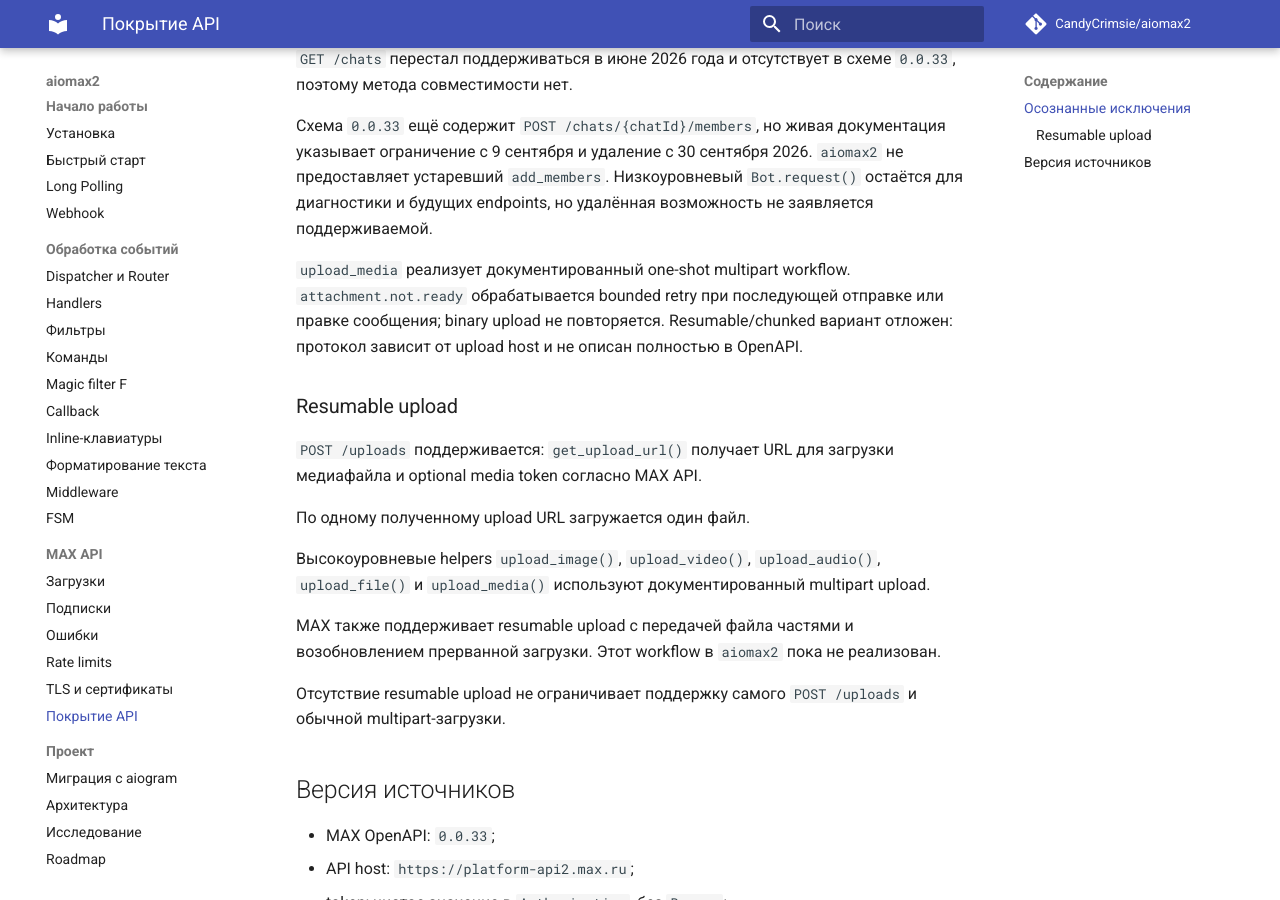
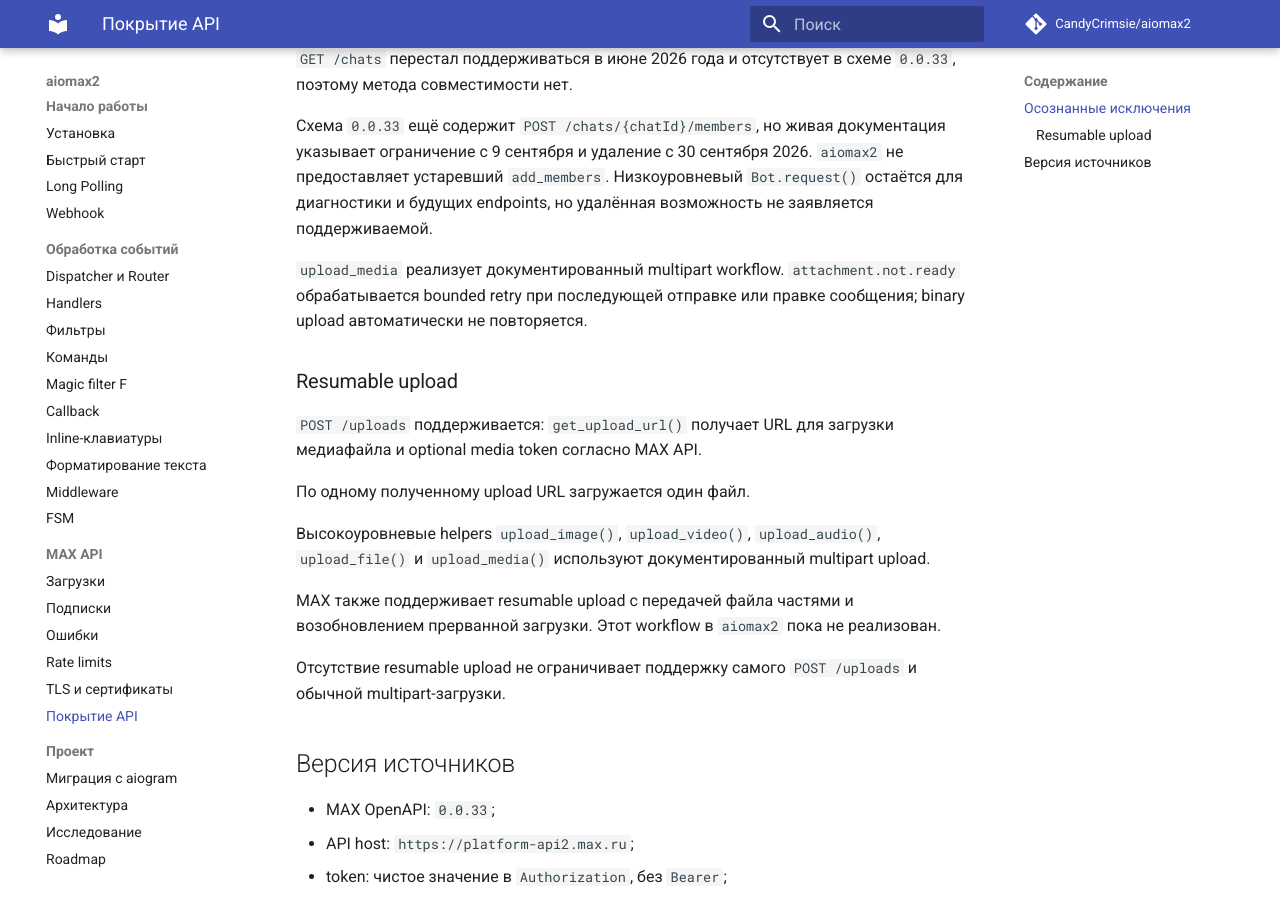
Before and after one commit to CandyCrimsie/aiomax2, an MkDocs documentation site: the page built from docs/api-coverage.md, in a window 1280 px wide and 900 px high, scrolled down 1775 px. Built offline with MkDocs 1.6.1 and Material for MkDocs 9.7.7, drawn with Linux system fonts in a browser that asks for light colours; comment, search, counter and statistics services are not loaded.

Commit message:
docs: refine upload documentation wording

```diff
--- a/docs/api-coverage.md
+++ b/docs/api-coverage.md
@@ -37,10 +37,9 @@
 `Bot.request()` остаётся для диагностики и будущих endpoints, но удалённая
 возможность не заявляется поддерживаемой.
 
-`upload_media` реализует документированный one-shot multipart workflow.
+`upload_media` реализует документированный multipart workflow.
 `attachment.not.ready` обрабатывается bounded retry при последующей отправке
-или правке сообщения; binary upload не повторяется. Resumable/chunked вариант
-отложен: протокол зависит от upload host и не описан полностью в OpenAPI.
+или правке сообщения; binary upload автоматически не повторяется.
 
 ### Resumable upload
 
```
Also changed, not shown: docs/uploads.md (+7 -4 lines).
